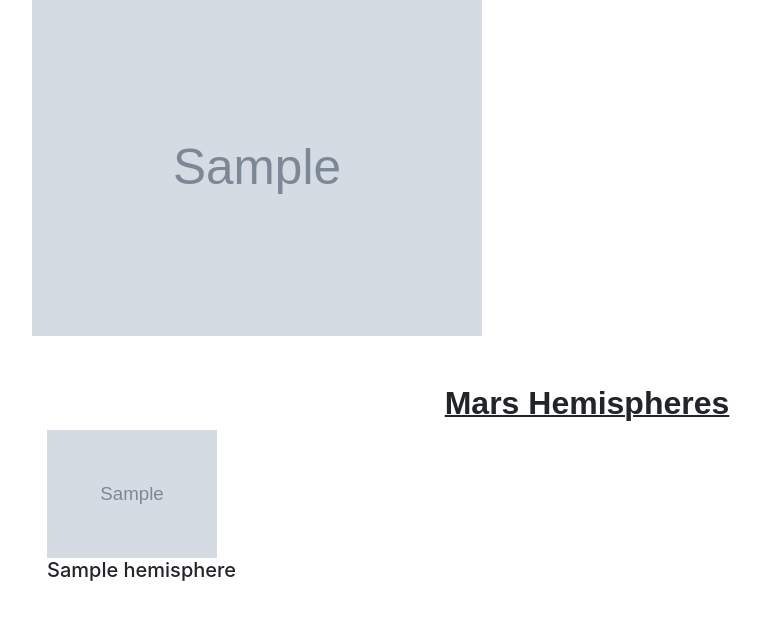
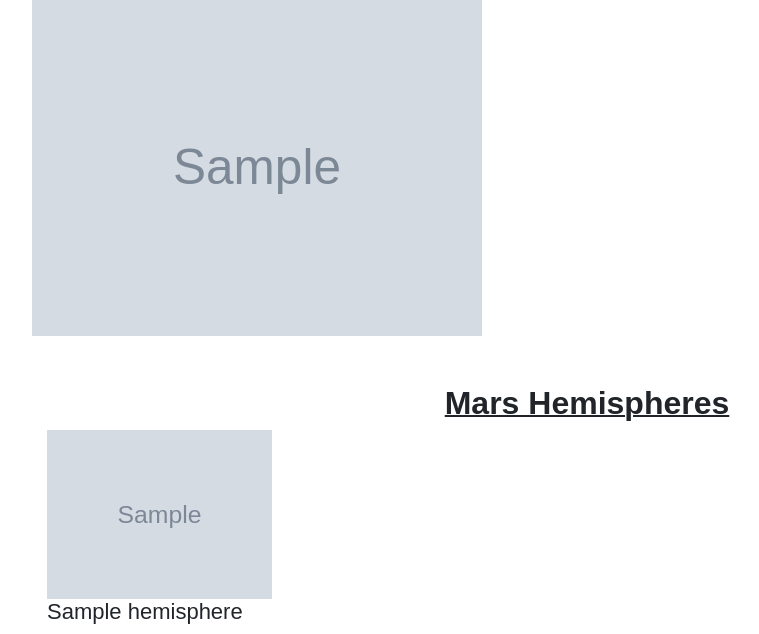
Before and after one commit to MarcLeslie/web-scraping-challenge, a Flask app: page / in a window 1280 px wide. Shown: the part 341-975 px from the top of the page, without its empty margins (53-812 px from the left). Before the commit the page ends 922 px from the top, so only its background shows below. Run offline with Flask 2, Linux system fonts and the light colour scheme; grey boxes marked "Sample" are stand-in pictures; a database or web service that is not in the repository returns one stand-in record (values such as "Sample title"); some libraries are stand-ins or nearby versions.

Commit message:
Very very close

```diff
--- a/Mission_to_Mars/static/style.css
+++ b/Mission_to_Mars/static/style.css
@@ -8,11 +8,12 @@ h1 {
     text-align: center;
 }
 
+
 h1.logo{
     text-align: center;
 }
 
-.test{
+.get_data_button{
     text-align: center;
     align-items: center;
 }
@@ -72,11 +73,18 @@ header {
 
 /* BOTTOM 4 IMAGES */
 .bottom-img {
-    width: 170px;
+    width: 225px;
+    align-items: center;
 
 }
 
 .bottom-title{
-    font-size: 20px;
+    font-size: 22px;
+    text-align: left;
+    font-family: Arial, Helvetica, sans-serif;
+    padding-left: 0px;
+    padding-right: 0px;
+    word-wrap: break-word;
+
 }
 /* BOTTOM 4 IMAGES */
--- a/Mission_to_Mars/templates/index.html
+++ b/Mission_to_Mars/templates/index.html
@@ -16,10 +16,8 @@
 
   <header>
     <nav class="navbar navbar-expand-lg navbar-light bg-light">
-
-
         <h1 class="logo">Mission to Mars</h1>
-        <div class = "test">
+        <div class = "get_data_button">
         <button class="navbar-toggler" type="button" data-toggle="collapse" data-target="#navbarSupportedContent" aria-controls="navbarSupportedContent" aria-expanded="false" aria-label="Toggle navigation">
           <span class="navbar-toggler-icon"></span>
         </button>
@@ -43,9 +41,7 @@
           <p>{{mars.news_paragraph}}</p>
         </div>
       </div>
-
       <br>
-
 
       <!-- CURRENT IMAGE AND FACTS-->
       <div class = "container">
@@ -74,8 +70,6 @@
       <h2 class="custom">Mars Hemispheres</h2>
       <div class = "container">
         <div class="row">
-
-
           {% for hemisphere in mars.mars_hemi_image_urls %}
           <div class="col-md-3">
             <div class="thumbnail">
@@ -86,12 +80,8 @@
             </div>
           </div>
           {% endfor %}
-
-
-
         </div>
       </div>
-
     </div>
   </div>
 </body>
```
Also changed, not shown: 3 other files. Lines whose indentation alone changed are shown as unchanged.
